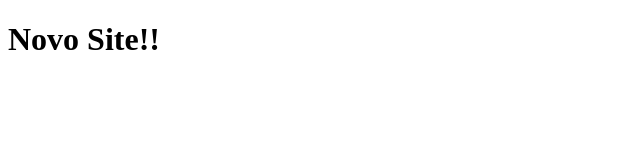
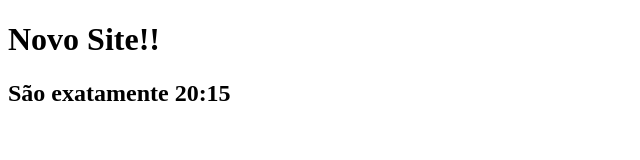
Before and after one commit to bebetofreitass/aulagit6, a plain HTML site: page index.html in a window 1280 px wide. Shown: the whole page, without its empty margins (0-640 px from the left). Drawn offline with Linux system fonts and the light colour scheme.

Commit message:
Novo texto 2

```diff
--- a/index.html
+++ b/index.html
@@ -7,5 +7,6 @@
 </head>
 <body>
     <h1>Novo Site!!</h1>
+    <h2>São exatamente 20:15</h2>
 </body>
 </html>
```
